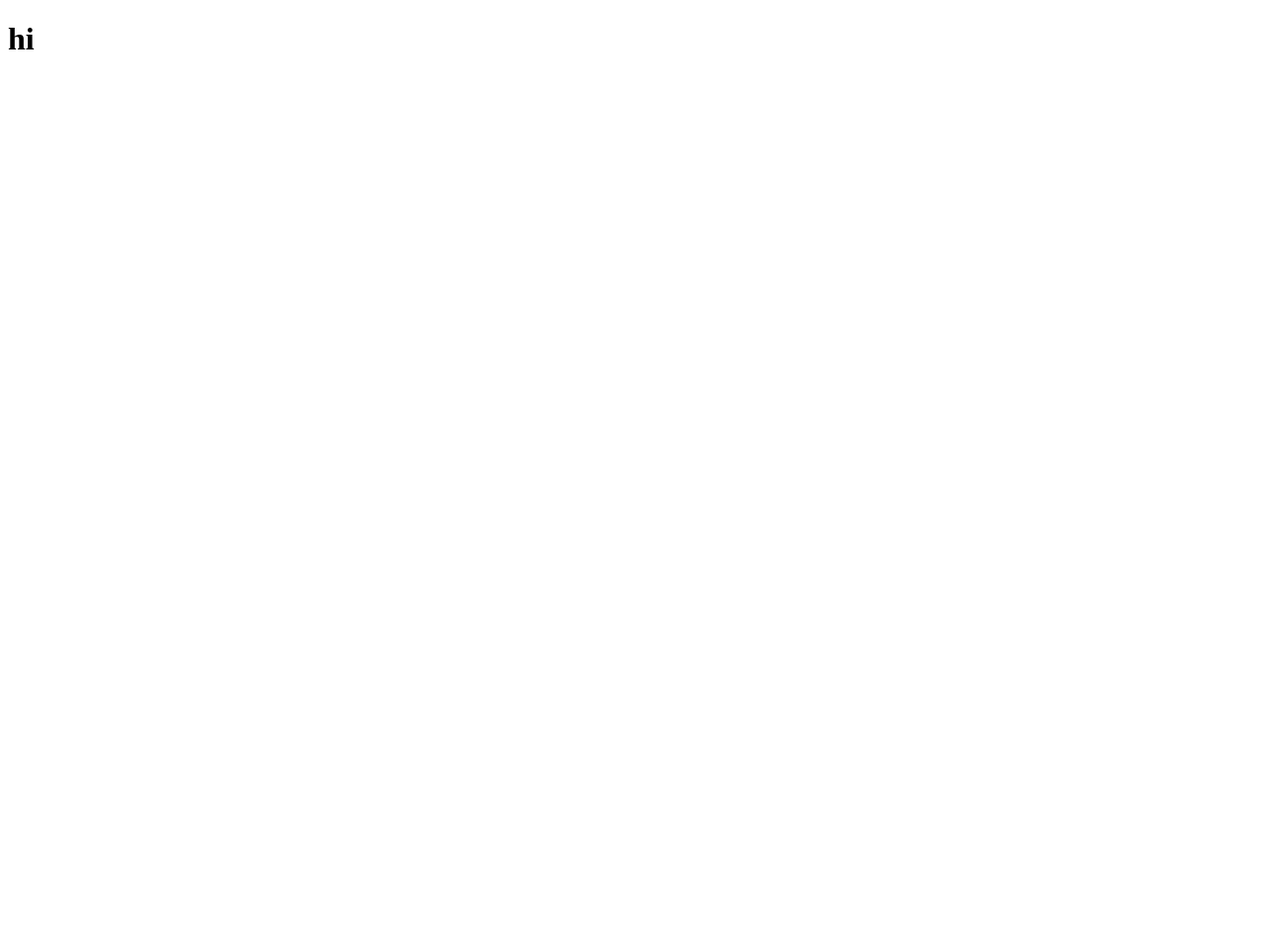
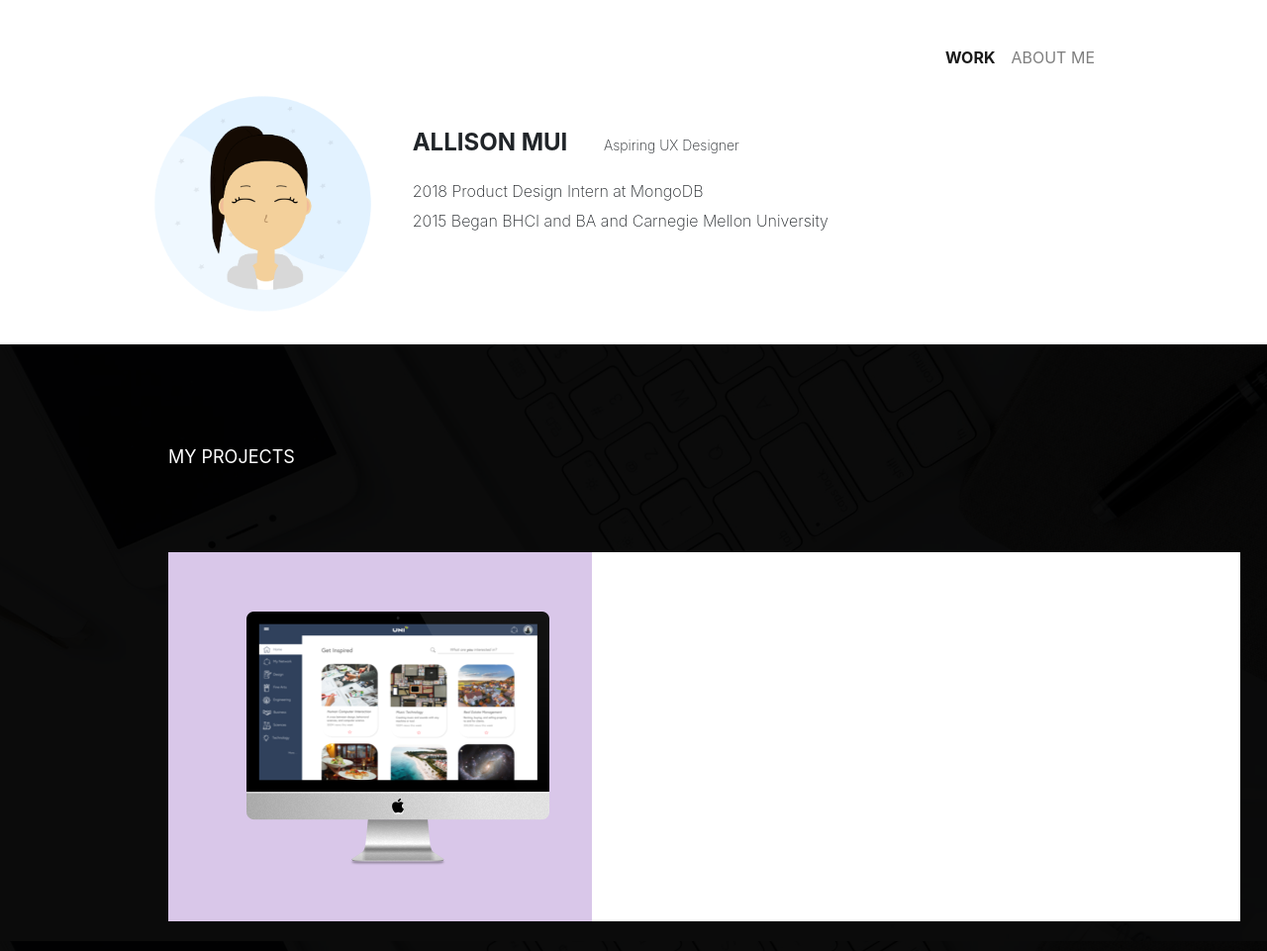
Before and after one commit to amui1/myPortfolio, a plain HTML site: page index.html in a window 1280 px wide. Shown: the whole page at 99% size. Before the commit the page ends 800 px from the top, so only its background shows below. Drawn offline with nearby package versions, Linux system fonts and the light colour scheme.

Commit message:
new changes

```diff
--- /dev/null
+++ b/assets/styles/main.css
@@ -0,0 +1,111 @@
+html {
+  margin-top: 30px;
+}
+
+body {
+  font-family: "Proxima Nova";
+}
+
+section {
+  padding-top: 0px;
+  padding-bottom: 30px;
+}
+
+.navbar{
+  margin-right: 150px;
+}
+
+.intro_section{
+  margin-left: 150px;
+  margin-right: 100px;
+}
+
+.intro {
+  margin-top: 10px;
+}
+
+#sub {
+  font-size: 14px;
+  font-weight: 200;
+  text-transform: none;
+  margin-left: 30px;
+}
+
+#name {
+  text-transform: uppercase;
+}
+
+
+.active {
+  font-weight: 700;
+}
+
+.bold_header {
+  font-size: 24px;
+  margin-top: 40px;
+  margin-left: 40px;
+}
+
+ul {
+  list-style-type: none;
+}
+
+.descrip {
+  margin-left: 50px;
+}
+
+.descrip_header {
+  font-weight: 200;
+  line-height: 30px;
+}
+
+
+/* changes size and position of overlay content when screen is past 600px */
+@media only screen and (max-width: 500px) {
+  #sub {
+    margin-left: 0px;
+  }
+
+  .descrip {
+    margin-left: 0px;
+  }
+}
+
+.projects_section {
+  background-image: url("../images/pBanner.png");
+  width: 100%;
+  /* height: 500px; */
+}
+
+.projects_header {
+  margin-left: 170px;
+  font-size: 18px;
+  color: white;
+  text-transform: uppercase;
+  margin-top: 100px;
+}
+
+.container_projects {
+  background-color: white;
+  margin-left: 157px;
+  margin-right: 150px;
+}
+
+#uni {
+  margin-top: 67px;
+}
+
+#pic {
+  margin-left: -15px;
+}
+
+.proj_thumb {
+  margin-left: 185px;
+}
+
+.proj_block {
+  background-color: white;
+  margin-top: 67px;
+  margin-left: 100px;
+  width: 100px;
+}
--- a/index.html
+++ b/index.html
@@ -3,9 +3,77 @@
 <head>
     <title>Allison Mui</title>
     <!--styles-->
-    <!-- anime.js library -->
+    <link rel = "stylesheet" type = "text/css" href = "assets/styles/main.css"</link>
+
+    <!-- Required meta tags -->
+    <meta charset="utf-8">
+    <meta name="viewport" content="width=device-width, initial-scale=1, shrink-to-fit=no">
+
+
+    <!-- bootstrap -->
+    <link rel="stylesheet" href="https://maxcdn.bootstrapcdn.com/bootstrap/4.0.0/css/bootstrap.min.css" integrity="sha384-Gn5384xqQ1aoWXA+058RXPxPg6fy4IWvTNh0E263XmFcJlSAwiGgFAW/dAiS6JXm" crossorigin="anonymous">
+    <script src="https://code.jquery.com/jquery-3.2.1.slim.min.js" integrity="sha384-KJ3o2DKtIkvYIK3UENzmM7KCkRr/rE9/Qpg6aAZGJwFDMVNA/GpGFF93hXpG5KkN" crossorigin="anonymous"></script>
+    <script src="https://cdnjs.cloudflare.com/ajax/libs/popper.js/1.12.9/umd/popper.min.js" integrity="sha384-ApNbgh9B+Y1QKtv3Rn7W3mgPxhU9K/ScQsAP7hUibX39j7fakFPskvXusvfa0b4Q" crossorigin="anonymous"></script>
+    <script src="https://maxcdn.bootstrapcdn.com/bootstrap/4.0.0/js/bootstrap.min.js" integrity="sha384-JZR6Spejh4U02d8jOt6vLEHfe/JQGiRRSQQxSfFWpi1MquVdAyjUar5+76PVCmYl" crossorigin="anonymous"></script>
+
+    <!-- icon-->
+    <link rel = "icon" href = "assets/images/me.png"</link>
 </head>
 
 <body>
-  <h1>hi</h1>
+
+  <!-- making the navbar -->
+  <nav class="navbar navbar-expand-lg navbar-light">
+    <button class="navbar-toggler ml-auto" type="button" data-toggle="collapse" data-target="#navbarSupportedContent" aria-controls="navbarSupportedContent" aria-expanded="false" aria-label="Toggle navigation">
+      <span class="navbar-toggler-icon"></span>
+    </button>
+
+    <div class="collapse navbar-collapse ml-auto" id="navbarSupportedContent">
+      <ul class="navbar-nav ml-auto">
+        <li class="nav-item active ml-auto">
+          <a class="nav-link" href="index.html">WORK <span class="sr-only">(current)</span></a>
+        </li>
+        <li class="nav-item ml-auto">
+          <a class="nav-link" href="#">ABOUT ME</a>
+        </li>
+      </ul>
+    </div>
+  </nav>
+
+  <!-- intro -->
+  <section class = "intro_section">
+    <div class = "row">
+      <div class="col-lg-2 col-md-6 col-sm-12 col-xs-12 intro">
+        <img src = "assets/images/me.png" width = "230">
+      </div>
+
+      <div class="col-lg-8 col-md-6 col-sm-12 col-xs-12 descrip">
+        <p class = "bold_header"><strong id = "name">Allison Mui</strong> <strong id = "sub">Aspiring UX Designer</strong></p>
+        <ul class = "descrip_header">
+          <li>2018   Product Design Intern at MongoDB</li>
+          <li>2015   Began BHCI and BA and Carnegie Mellon University </li>
+        </ul>
+      </div>
+    </div>
+  </section>
+
+  <!-- projects -->
+  <section class = "projects_section">
+    <div class = "row">
+      <div class="col-lg-12 col-md-12 col-sm-12 col-xs-12">
+        <p class = "projects_header">My Projects</p>
+      </div>
+    </div>
+
+    <div class = "row">
+      <div class="col-lg-3 col-md-12 col-sm-12 col-xs-12 proj_thumb">
+          <div id = "uni">
+              <img src = "assets/images/uni.png" id = "pic">
+          </div>
+      </div>
+      <div class="col-lg-6 col-md-12 col-sm-12 col-xs-12 proj_block">
+      </div>
+    </div>
+
+  </section>
 </body>
```
Also changed, not shown: assets/images/me.png (added), assets/images/pBanner.png (added), assets/images/uni.png (added).
